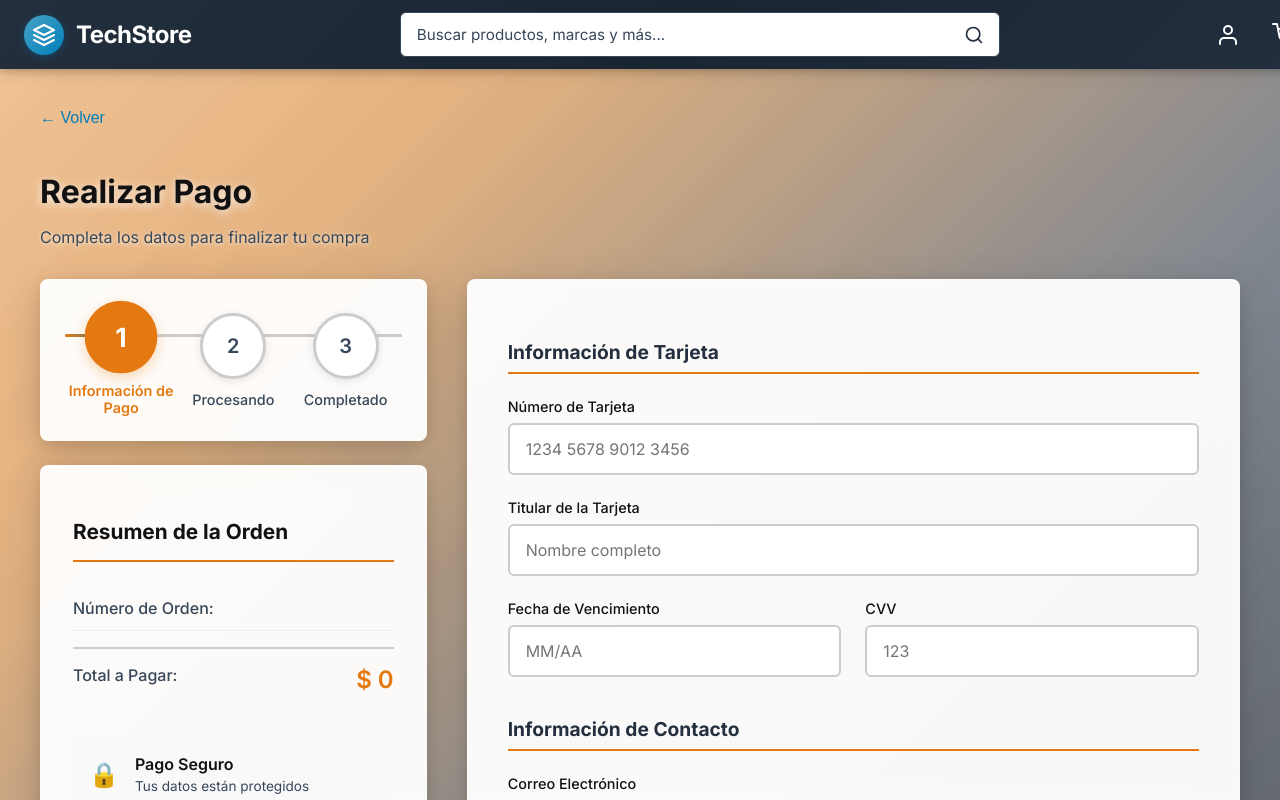
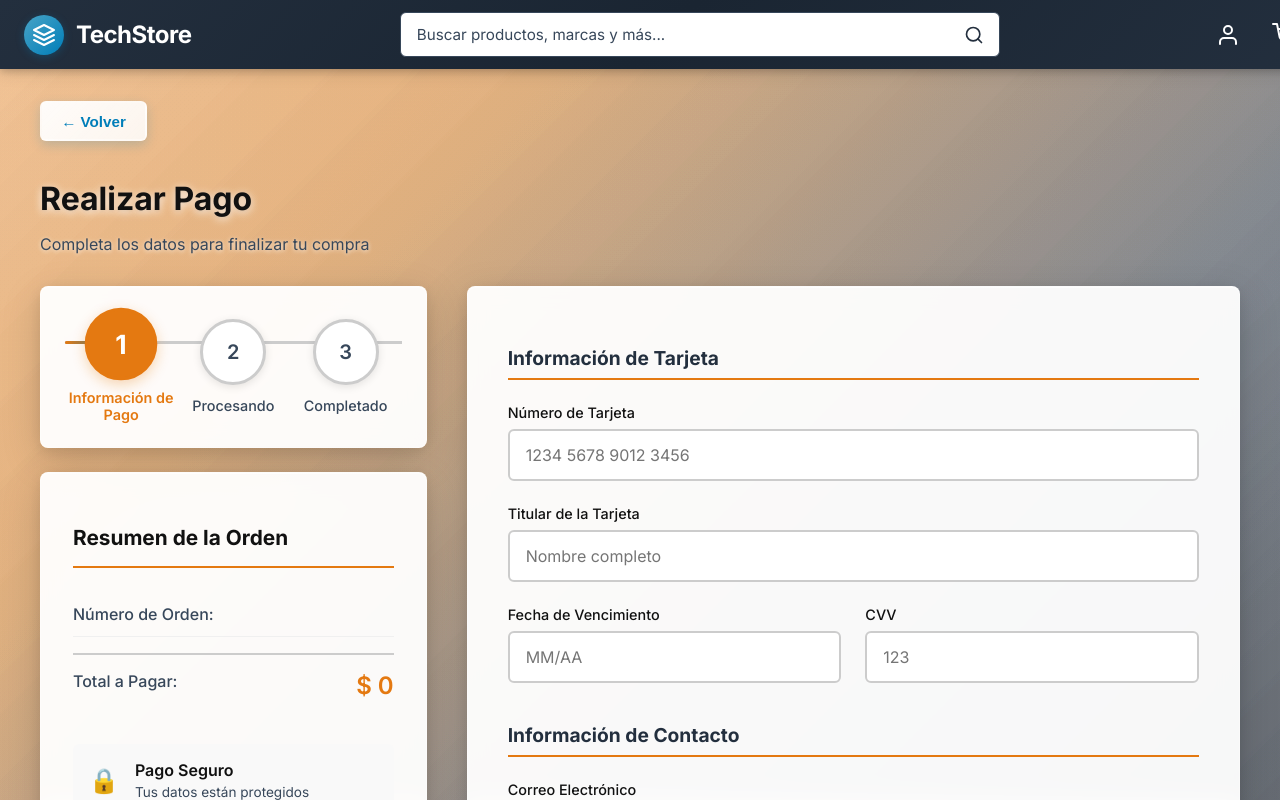
Before and after one commit to is2ecommerce/front-orders, an Angular app: page /pago in a window 1280 px wide. Shown: the top 800 px of the page. Built offline with nearby package versions, Linux system fonts and the light colour scheme.

Commit message:
adjusting return button style in payment

```diff
--- a/src/app/components/payment/payment.css
+++ b/src/app/components/payment/payment.css
@@ -62,20 +62,34 @@
 }
 
 .btn-back {
-  background: none;
-  border: none;
+  background: linear-gradient(135deg, rgba(255, 255, 255, 0.95), rgba(255, 255, 255, 0.85));
+  backdrop-filter: blur(10px);
+  -webkit-backdrop-filter: blur(10px);
+  border: 2px solid rgba(255, 255, 255, 0.3);
   color: var(--color-link);
-  font-size: 1rem;
-  font-weight: 500;
+  font-size: 0.95rem;
+  font-weight: 600;
   cursor: pointer;
-  padding: 0.5rem 0;
+  padding: 0.6rem 1.2rem;
   margin-bottom: 1rem;
-  display: inline-block;
-  transition: color 0.3s ease;
+  display: inline-flex;
+  align-items: center;
+  gap: 0.5rem;
+  border-radius: 6px;
+  transition: all 0.3s ease;
+  box-shadow: 0 4px 12px rgba(0, 126, 185, 0.2);
 }
 
 .btn-back:hover {
-  color: var(--color-accent);
+  background: linear-gradient(135deg, var(--secondary-blue), var(--secondary-blue-light));
+  color: var(--white);
+  border-color: var(--secondary-blue);
+  box-shadow: 0 6px 16px rgba(0, 126, 185, 0.4);
+  transform: translateY(-2px);
+}
+
+.btn-back:active {
+  transform: translateY(0);
 }
 
 .payment-header h1 {
```
